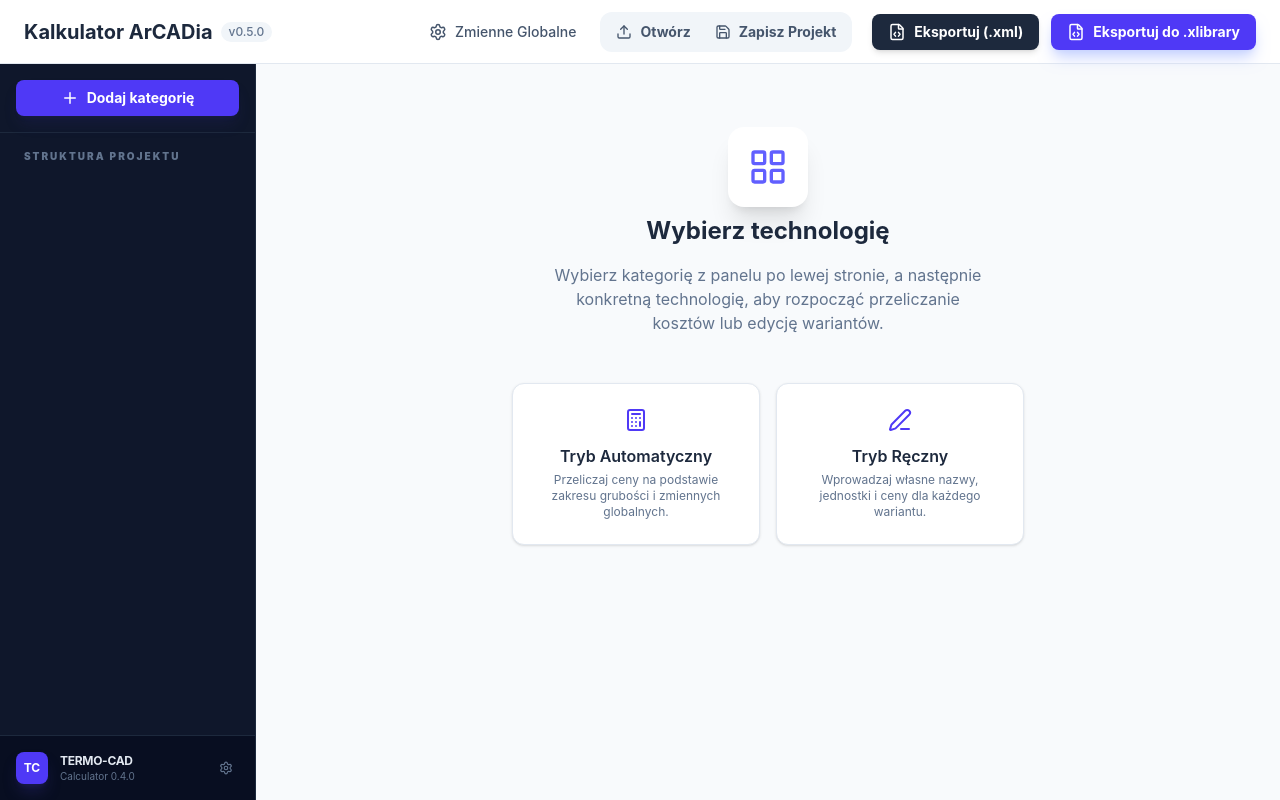
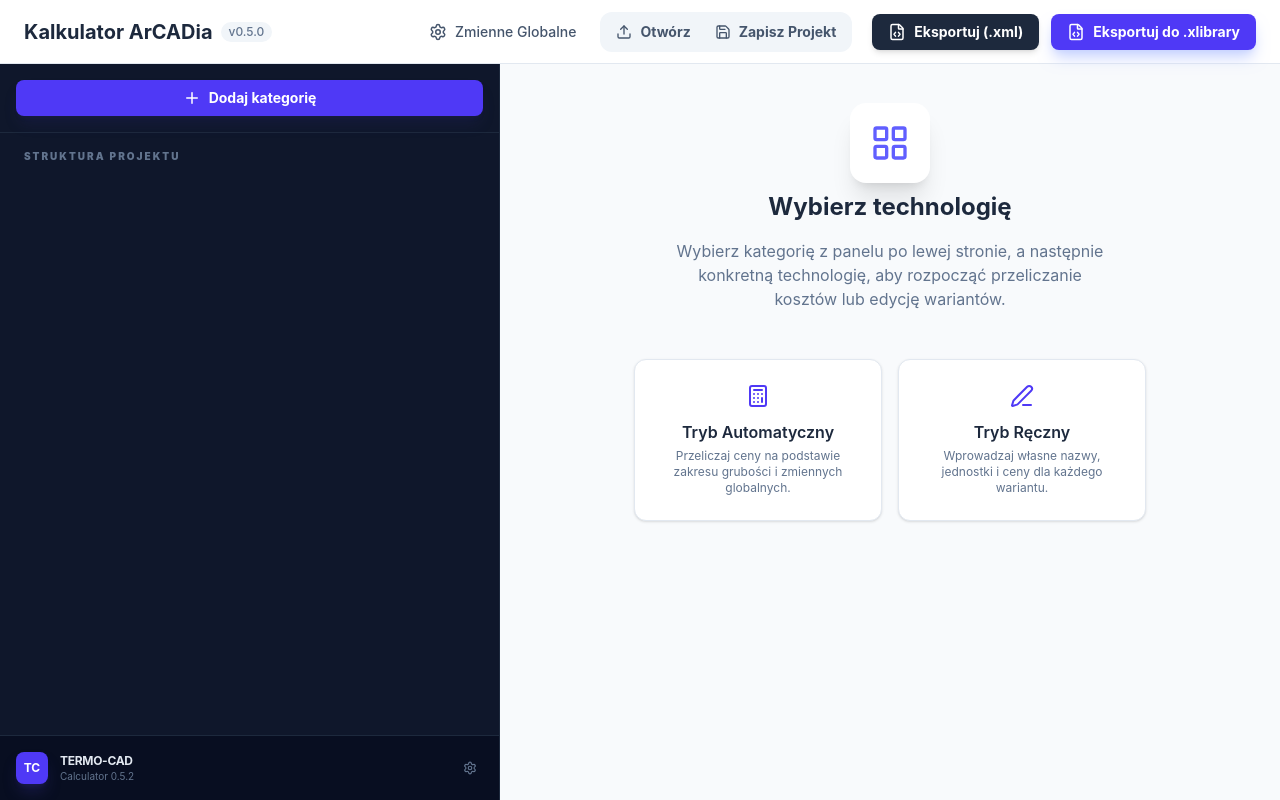
Before and after one commit to AdrianPKrawczyk/TERMOCAD, a React (Vite) app in the folder kalkulator-arcadia/: page / in a window 1280 px wide. Built offline with nearby package versions, Linux system fonts and the light colour scheme.

Commit message:
feat v0.5.2 - Wprowadzono zmiany w układzie graficznym, mające na celu lepsze wykorzystanie przestrzeni ekranu oraz poprawę czytelności długich nazw projektowych

```diff
--- a/kalkulator-arcadia/src/components/layout/MainContent.tsx
+++ b/kalkulator-arcadia/src/components/layout/MainContent.tsx
@@ -7,8 +7,8 @@ const MainContent: React.FC = () => {
   const { selectedTechnologyId } = useAppStore();
 
   return (
-    <main className="flex-1 overflow-y-auto bg-slate-50 p-8">
-      <div className="max-w-[1400px] mx-auto">
+    <main className="flex-1 overflow-y-auto bg-slate-50 p-2">
+      <div className="max-w-[1600px] mx-auto">
         {selectedTechnologyId ? (
           <TechnologyView />
         ) : (
--- a/kalkulator-arcadia/src/components/layout/Sidebar.tsx
+++ b/kalkulator-arcadia/src/components/layout/Sidebar.tsx
@@ -94,7 +94,7 @@ const Sidebar: React.FC = () => {
   };
 
   return (
-    <aside className="w-64 bg-slate-900 text-slate-300 flex flex-col h-[calc(100vh-64px)] overflow-y-auto shrink-0 border-r border-slate-800">
+    <aside className="w-[500px] bg-slate-900 text-slate-300 flex flex-col h-[calc(100vh-64px)] overflow-y-auto shrink-0 border-r border-slate-800">
       <div className="p-4 border-b border-slate-800 space-y-2">
         {!isAddingCategory ? (
           <button
@@ -151,7 +151,7 @@ const Sidebar: React.FC = () => {
                       onKeyDown={(e) => e.key === 'Enter' && saveRename(cat.id, 'cat')}
                     />
                   ) : (
-                    <span className="text-xs font-black uppercase tracking-wider truncate">{cat.name}</span>
+                    <span className="text-xs font-black uppercase tracking-wider">{cat.name}</span>
                   )}
                 </div>
 
@@ -206,7 +206,7 @@ const Sidebar: React.FC = () => {
                             onClick={(e) => e.stopPropagation()}
                           />
                         ) : (
-                          <span className="truncate flex-1 text-left">{tech.name}</span>
+                          <span className="flex-1 text-left">{tech.name}</span>
                         )}
 
                         {/* Status/Action area in tech item */}
@@ -283,7 +283,7 @@ const Sidebar: React.FC = () => {
           </div>
           <div className="flex-1 min-w-0">
             <h4 className="text-xs font-bold text-slate-200 truncate tracking-tight">TERMO-CAD</h4>
-            <p className="text-[10px] text-slate-500 truncate">Calculator 0.4.0</p>
+            <p className="text-[10px] text-slate-500 truncate">Calculator 0.5.2</p>
           </div>
           <button className="p-1.5 text-slate-500 hover:text-slate-300 hover:bg-slate-800 rounded-md transition-colors">
             <Settings size={14} />
```
Also changed, not shown: 1 other file (tests, documents, lock files or other folders).
